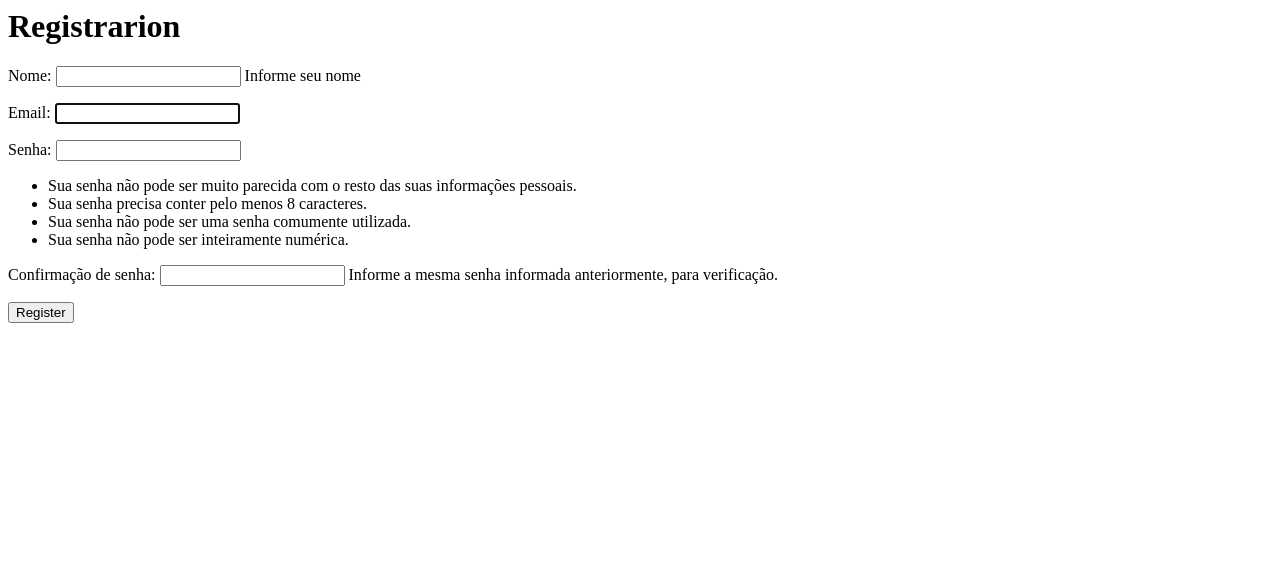
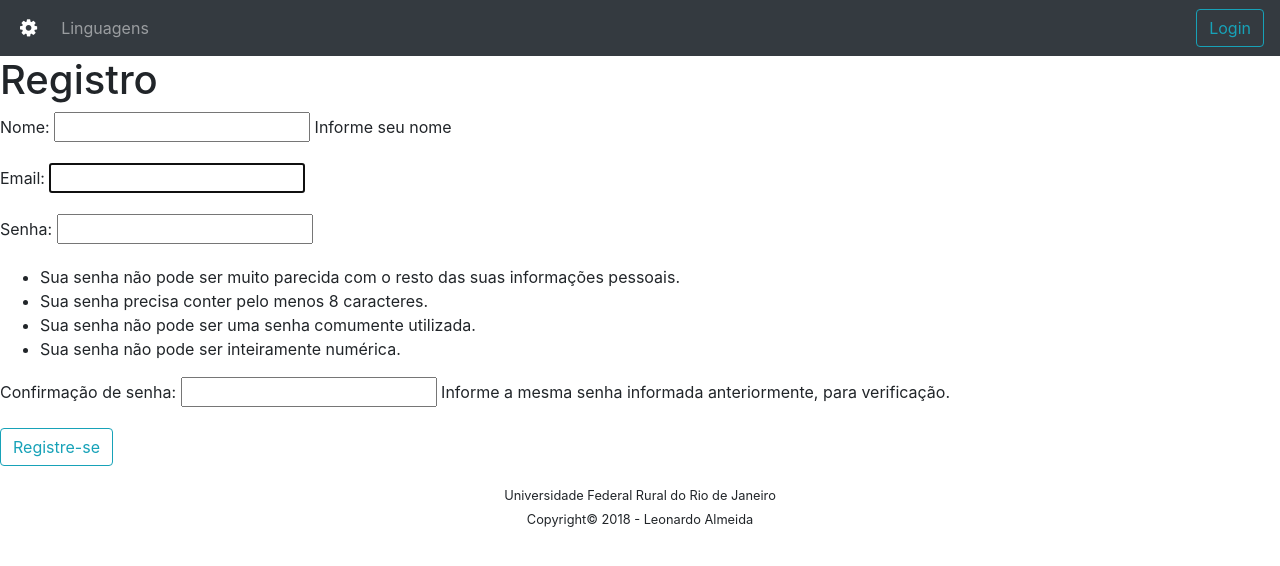
Before and after one commit to Leoalmeida95/mundo-dos-frameworks, a Django app: page /web/register/ in a window 1280 px wide. Shown: the top 566 px of the page. Run offline with Django 3.2, Linux system fonts and the light colour scheme; some libraries are stand-ins or nearby versions.

Commit message:
home references

```diff
--- a/wof/templates/web/base.html
+++ b/wof/templates/web/base.html
@@ -18,7 +18,7 @@
 		 aria-controls="navbarSupportedContent" aria-expanded="false" aria-label="Toggle navigation">
 			<span class="navbar-toggler-icon"></span>
 		</button>
-		<a class="navbar-brand ml-1" href="/web">
+		<a class="navbar-brand ml-1" href="/web/home/">
 			<i class="fa fa-cog" aria-hidden="true"></i>
 		</a>
 
--- a/wof/templates/web/home.html
+++ b/wof/templates/web/home.html
@@ -1,12 +1,12 @@
-{% extends "base.html" %} {% block titulo %}Início{% endblock %} {% block conteudo %} {% load staticfiles %}
+{% extends "web/base.html" %} {% block titulo %}Início{% endblock %} {% block conteudo %} {% load staticfiles %}
 <!-- CONTENT -->
 <p>Seja bem vindo {% if user.is_authenticated %}{{ user.first_name }}{% else %}usuário anônimo{% endif %}</p>
-{% if user.is_authenticated %}
+{% comment %} {% if user.is_authenticated %}
 <p><a href="{% url 'web:logout' %}">Logout</a>.</p>
 {% else %}
 <p><a href="{% url 'web:register' %}">Registre-se</a>.</p>
 <p><a href="{% url 'web:login' %}">Login</a>.</p>
-{% endif %}
+{% endif %} {% endcomment %}
 <div class="container my-5">
 	<div class="col-md-7 mx-auto">
 		<div class="card border-dark mb-3">
--- a/wof/templates/web/login.html
+++ b/wof/templates/web/login.html
@@ -1,7 +1,9 @@
+{% extends "web/base.html" %} {% block titulo %}Login{% endblock %} {% block conteudo %} {% load staticfiles %}
+
 <h1>Login</h1>
-
 <form role="form" class="form" method="POST" action="{{ request.path }}{% if next %}?next={{ next }}{% endif %}">
 {% csrf_token %}
 {{ form.as_p }}
-<button type="submit" class="btn btn-warning"><i class="fa fa-plus" aria-hidden="true"></i> Login</button>
+<button type="submit" class="btn btn-outline-info my-2 my-sm-0"><i class="fa fa-plus" aria-hidden="true"></i> Login</button>
 </form>
+{% endblock %}
--- a/wof/templates/web/register.html
+++ b/wof/templates/web/register.html
@@ -1,7 +1,9 @@
-<h1>Registrarion</h1>
+{% extends "web/base.html" %} {% block titulo %}Login{% endblock %} {% block conteudo %} {% load staticfiles %}
+<h1>Registro</h1>
 
 <form role="form" class="form" method="POST">
 {% csrf_token %}
 {{ form.as_p }}
-<button type="submit" class="btn btn-warning">Register</button>
+<button class="btn btn-outline-info my-2 my-sm-0" type="submit" class="btn btn-warning">Registre-se</button>
 </form>
+{% endblock %}
--- a/wof/wofapp/models.py
+++ b/wof/wofapp/models.py
@@ -22,6 +22,7 @@ class EmailUserManager(BaseUserManager):
 
     def create_superuser(self, *args, **kwargs):
         user = self.create_user(**kwargs)
+        user.is_staff = True
         user.is_superuser = True
         user.save(using=self._db)
         return user
--- a/wof/wofapp/urls.py
+++ b/wof/wofapp/urls.py
@@ -3,7 +3,7 @@ from . import views
 
 app_name='web'
 urlpatterns = [
-    path('', views.home, name='home'),
+    path('home/', views.home, name='home'),
     path('login/', views.login_view, name="login"),
     path('logout/', views.logout_view, name="logout"),
     path('register/', views.RegistrationView.as_view(), name="register")
--- a/wof/wofapp/views.py
+++ b/wof/wofapp/views.py
@@ -8,7 +8,7 @@ from django.urls import reverse_lazy, reverse
 from .forms import CustomUserCreationForm
 
 def home(request):
-    return render(request,'home.html')
+    return render(request,'web/home.html')
 
 
 def login_view(request, *args, **kwargs):
```
